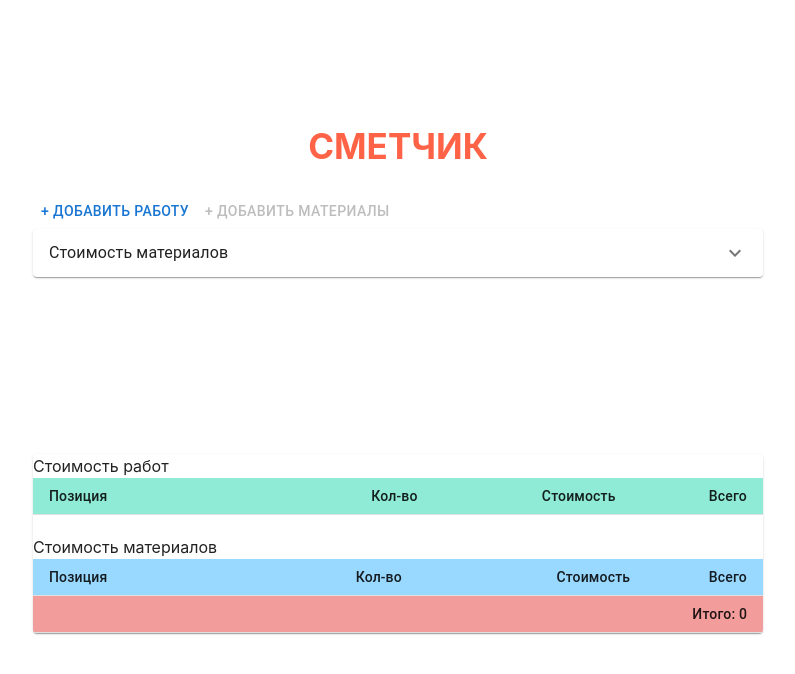
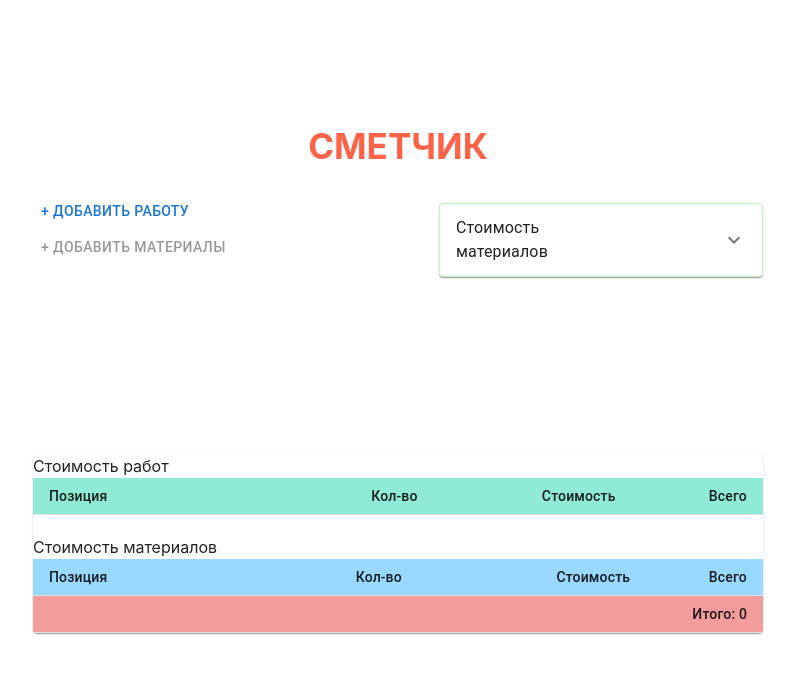
Before and after one commit to kaplunovdev/smetchik, a React (Create React App) app: page /payment in a window 1280 px wide. Both pictures are taken after a click on the button "+ ДОБАВИТЬ МАТЕРИАЛЫ". Shown: the top 674 px of the page, without its empty margins (242-1037 px from the left). Built offline with nearby package versions, Linux system fonts and the light colour scheme.

Commit message:
stable version2

```diff
--- a/src/components/Material/Material.jsx
+++ b/src/components/Material/Material.jsx
@@ -8,6 +8,7 @@ import {
     actionPricePorebrik,
     actionPriceSheben
 } from "../../redux/reducerMaterials";
+import Modal from "../Modal/Modal";
 
 export const Material = () => {
     const plitkaPrice = useSelector(state => state.materialPage.plitkaPrice)
--- a/src/components/Material/Material.module.css
+++ b/src/components/Material/Material.module.css
@@ -6,11 +6,11 @@
 }
 .formInputs{
     display: flex;
+    flex-direction: column;
     padding: 15px 0;
 }
 .formInputsItem{
     margin: 5px;
-    max-width: 20%;
 
 }
 .formInputsItem span{
--- a/src/components/Modal/Modal.jsx
+++ b/src/components/Modal/Modal.jsx
@@ -3,7 +3,7 @@ import Typography from "@mui/material/Typography";
 import {Box, Button} from "@mui/material";
 
 
-const Modal = ({onClose, clearDataPlitka}) => {
+const Modal = ({onClose, clearDataPlitka, clearDataMaterials, handleOpenMaterials}) => {
     const style = {
         position: 'absolute',
         top: '50%',
@@ -28,7 +28,7 @@ const Modal = ({onClose, clearDataPlitka}) => {
                 }}>
                     <p style={{marginBottom: 20}}>Вы уверены?</p>
                     <p>
-                        <Button onClick={clearDataPlitka}>Удалить</Button>
+                        <Button onClick={handleOpenMaterials ? clearDataMaterials : clearDataPlitka}>Удалить</Button>
                         <Button onClick={onClose}>Отмена</Button>
                     </p>
 
--- a/src/components/Payment/Payment.jsx
+++ b/src/components/Payment/Payment.jsx
@@ -35,7 +35,14 @@ import {actionClearDataMaterials, actionIsVisibleMaterials} from "../../redux/re
 
 export const Payment = () => {
     const [openModal, setOpenModal] = React.useState(false);
-    const handleOpen = () => setOpenModal(true);
+    const [openModalMaterials, setOpenModalMaterials] = React.useState(false);
+    console.log('openModal', openModal)
+    const handleOpen = () => {
+        setOpenModal(true);
+    }
+    const handleOpenMaterials = () => {
+        setOpenModalMaterials(true);
+    }
     const handleCloseModal = () => setOpenModal(false);
     const dispatch = useDispatch();
     const [anchorEl, setAnchorEl] = React.useState(null);
@@ -55,14 +62,10 @@ export const Payment = () => {
         setOpenModal(false)
     }
     const clearDataMaterials = () => {
-        dispatch(actionClearDataMaterials())
+        setOpenModal(false)
+        dispatch(actionClearDataMaterials(false))
     }
-    // const tooglePlitkaPanel = (action) => {
-    //     dispatch(actionIsVisiblePlitka(action))
-    //     handleClose();
-    //     setOpenModal(false);
-    //     // clearDataPlitka();
-    // }
+
     const [expanded, setExpanded] = React.useState(false);
 
     const handleChangeToogle = (panel) => (event, isExpanded) => {
@@ -78,25 +81,13 @@ export const Payment = () => {
     const priceSheben = useSelector(state => state.materialPage.priceSheben)
     const pricePesok = useSelector(state => state.materialPage.pricePesok)
     const pricePorebrik = useSelector(state => state.materialPage.porebrikPrice)
-    // const totalWork = price * count;
 
-    // const setCount = (e) => {
-    //     const value = e.target.value
-    //     dispatch(actionCountPlitkaWork(value))
-    //
-    // }
     const store = useStore();
     const state = store.getState();
     const setVisible = (payload, title) => {
         dispatch(actionIsVisiblePlitka(payload, title))
         handleClose()
     }
-
-    // const setPrice = (e) => {
-    //     const value = e.target.value
-    //     dispatch(actionPricePlitkaWork(value))
-    // }
-
 
     function createData(name, price, count) {
         return {name, price, count};
@@ -105,13 +96,6 @@ export const Payment = () => {
     const works = state.paymentPage.cards.map(el =>
         createData(el.title, el.price, el.count)
     )
-
-
-// const plitka = count.map(el=>{
-//     if(el.title === 'Тротуарная плитка'){
-//         return el.count
-//     }
-// })
 
 
     const materialsCount = {
@@ -182,6 +166,8 @@ export const Payment = () => {
                   }) => (
                     <form onSubmit={handleSubmit} className={style.paymentBox}>
                         <div>
+                            <div className={style.topBar}>
+                                <div style={{width:"300px",marginBottom:"20px"}}>
                                     <Button
                                         id="work"
                                         aria-controls={open ? 'work_control' : undefined}
@@ -192,6 +178,7 @@ export const Payment = () => {
                                         + Добавить работу
                                     </Button>
                                     <Button
+                                        className={style.buttonMaterials}
                                         id="material"
                                         aria-controls={open ? 'material_control' : undefined}
                                         aria-haspopup="true"
@@ -201,6 +188,55 @@ export const Payment = () => {
                                     >
                                         + Добавить материалы
                                     </Button>
+                                </div>
+                                <div className={style.materialsPanel}>
+                                    {isVisibleMaterials &&
+                                        <Accordion className={style.materials} expanded={expanded === 'materials'}
+                                                   onChange={handleChangeToogle('materials')}>
+                                            <AccordionSummary
+                                                expandIcon={<ExpandMoreIcon/>}
+                                                aria-controls="panel1bh-content"
+                                                id="panel1bh-header"
+                                            >
+
+                                                <Typography sx={{width: '33%', flexShrink: 0}}>
+                                                    Стоимость материалов
+
+                                                </Typography>
+
+                                            </AccordionSummary>
+
+                                            <AccordionDetails>
+                                                <Typography className={style.accordion}>
+                                                    <Material
+                                                    />
+
+                                                    <div className={style.panelPlitka}>
+                                                        <TrashIcon onClick={handleOpen}/>
+                                                    </div>
+                                                    {openModal && <Modal
+                                                        handleOpenMaterials={handleOpenMaterials}
+                                                        open={handleOpenMaterials}
+                                                        clearDataMaterials={clearDataMaterials}
+                                                        onClose={handleCloseModal}
+                                                        aria-labelledby="modal-modal-title"
+                                                        aria-describedby="modal-modal-description"
+                                                    >
+                                                    </Modal>}
+                                                </Typography>
+                                                {plitkaPrice === '' && pricePesok === '' &&
+                                                    priceCement === '' && priceSheben === '' && porebrikPrice === '' &&
+                                                    <p className={style.infoMaterials}>Заполните нужные вам поля</p>
+
+                                                }
+                                            </AccordionDetails>
+                                        </Accordion>
+                                    }
+                                </div>
+                            </div>
+
+
+
                             <Menu
                                 id="work_control"
                                 aria-labelledby="work"
@@ -304,39 +340,7 @@ export const Payment = () => {
                             )
 
                             }
-                            {isVisibleMaterials &&
-                                <Accordion expanded={expanded === 'materials'}
-                                           onChange={handleChangeToogle('materials')}>
-                                    <AccordionSummary
-                                        expandIcon={<ExpandMoreIcon/>}
-                                        aria-controls="panel1bh-content"
-                                        id="panel1bh-header"
-                                    >
 
-                                        <Typography sx={{width: '33%', flexShrink: 0}}>
-                                            Стоимость материалов
-
-                                        </Typography>
-
-                                    </AccordionSummary>
-
-                                    <AccordionDetails>
-                                        <Typography className={style.accordion}>
-                                            <Material/>
-
-                                            <div className={style.panelPlitka}>
-                                                <TrashIcon onClick={() => setOpenModal(true)}/>
-                                            </div>
-
-                                        </Typography>
-                                        {plitkaPrice === '' && pricePesok === '' &&
-                                            priceCement === '' && priceSheben === '' && porebrikPrice === '' &&
-                                            <p className={style.infoMaterials}>Заполните нужные вам поля</p>
-
-                                        }
-                                    </AccordionDetails>
-                                </Accordion>
-                            }
 
                         </div>
 
--- a/src/components/Payment/Payment.module.css
+++ b/src/components/Payment/Payment.module.css
@@ -21,7 +21,7 @@
 }
 .panelPlitka{
     display: flex;
-    align-items: center;
+    align-items: end;
     justify-content: space-between;
     cursor: pointer;
 
@@ -44,9 +44,31 @@
 }
 .accordion{
     display: flex;
+
+}
+.materials{
+    margin-top: 10px;
+    border:1px solid #c4f1c4;
 }
 .infoMaterials{
     font-size: 12px;
     color: green;
 
 }
+.buttonMaterials{
+    color: green !important;
+}
+button.buttonMaterials:disabled{
+    color: gray!important;
+    opacity: 0.8;
+}
+.topBar{
+    position: relative;
+    display: flex;
+    justify-content: space-between;
+}
+.materialsPanel{
+    position: absolute;
+    right: 0;
+    z-index: 2;
+}
--- a/src/redux/reducerMaterials.js
+++ b/src/redux/reducerMaterials.js
@@ -12,7 +12,7 @@ const initialState = {
     pricePesok: '',
     priceSheben: '',
     priceCement: '',
-    isVisible:false
+    isVisible: false
 
 }
 
@@ -31,21 +31,22 @@ export const reducerMaterials = (state = initialState, action) => {
         case IS_VISIBLE_MATERIALS:
             return {...state, isVisible: true}
         case CLEAR_DATA_MATERIALS:
-            return {...state,
+            return {
+                ...state,
                 plitkaPrice: '',
                 porebrikPrice: '',
                 pricePesok: '',
                 priceSheben: '',
                 priceCement: '',
-                isVisible:false
+                isVisible: action.payload
             }
         default:
             return state;
     }
 }
 
- export const actionIsVisibleMaterials = () =>
-     ({type: IS_VISIBLE_MATERIALS})
+export const actionIsVisibleMaterials = () =>
+    ({type: IS_VISIBLE_MATERIALS})
 
 export const actionPricePorebrik = (price) =>
     ({type: PRICE_POREBRIK, price})
@@ -62,5 +63,5 @@ export const actionPriceSheben = (price) =>
 export const actionPriceCement = (price) =>
     ({type: PRICE_CEMENT, price})
 
-export const actionClearDataMaterials = () =>
-    ({type: CLEAR_DATA_MATERIALS})
+export const actionClearDataMaterials = (payload) =>
+    ({type: CLEAR_DATA_MATERIALS, payload})
```
Lines whose indentation alone changed are shown as unchanged.
